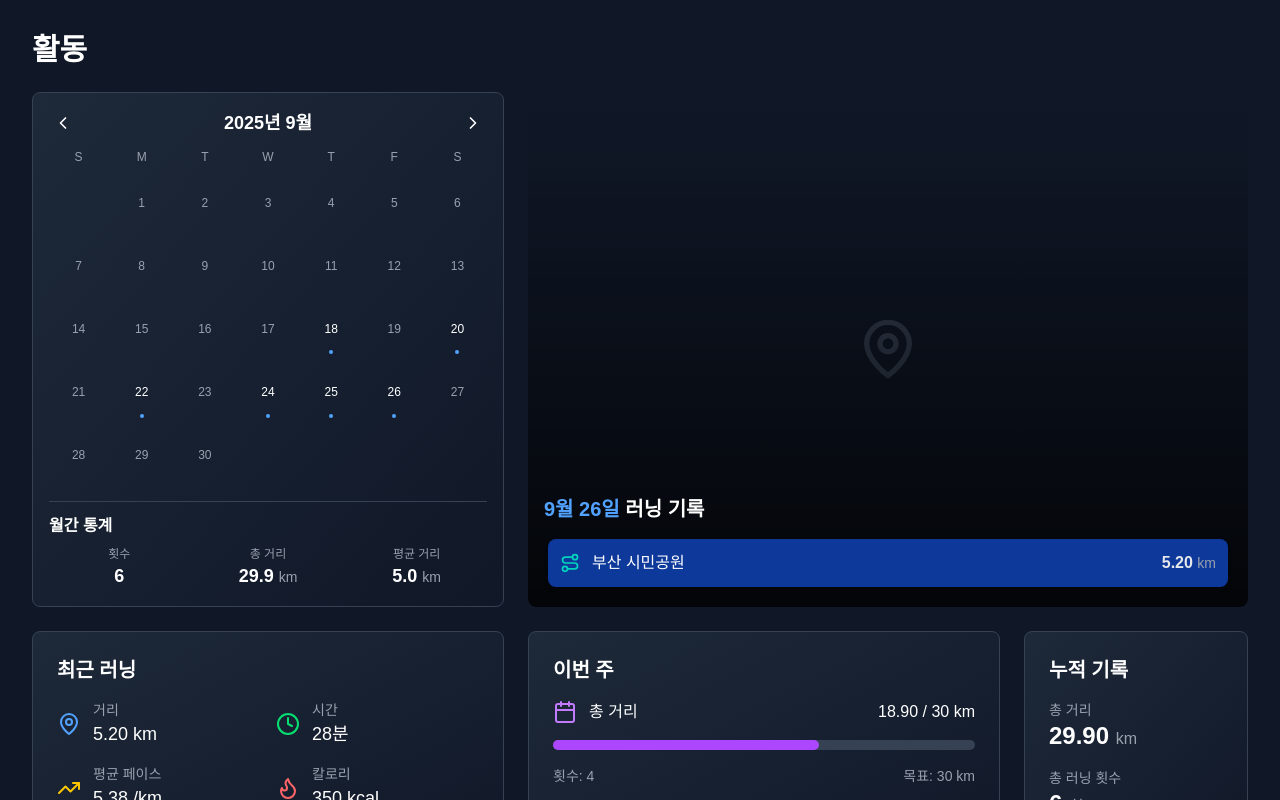
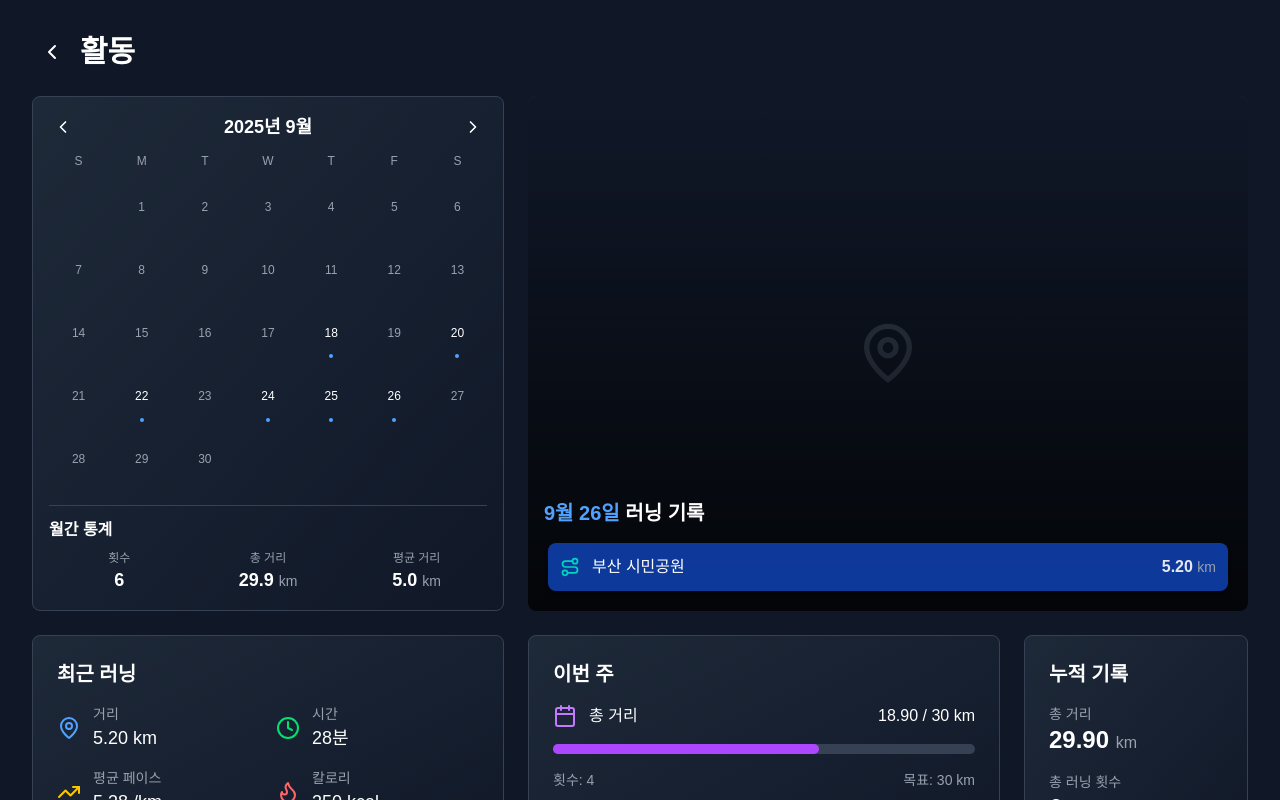
Before and after one commit to sinbin1036/runnging_mate, a Next.js app: page /dashboard in a window 1280 px wide. Shown: the top 800 px of the page. Built offline with nearby package versions, Linux system fonts and the light colour scheme.

Commit message:
feat: 뒤로가기 기능 추가

```diff
--- a/src/app/dashboard/page.tsx
+++ b/src/app/dashboard/page.tsx
@@ -2,6 +2,7 @@
 
 import { useMemo, useState, useEffect } from "react";
 import type { SVGProps } from "react";
+import { useRouter } from "next/navigation";
 // import Image from "next/image";
 
 type Run = {
@@ -344,6 +345,7 @@ function TotalStatsCard({ totalStats }: { totalStats: { totalDistance: number, t
 
 
 export default function DashboardPage() {
+  const router = useRouter();
   // Mock data for runs
   const mockRuns = useMemo(() => {
     const runsData = [
@@ -436,7 +438,15 @@ export default function DashboardPage() {
   return (
     <div className="bg-gray-900 text-white min-h-screen">
       <main className="max-w-7xl mx-auto px-4 sm:px-6 lg:px-8 py-8">
-        <h1 className="text-3xl font-bold mb-6">활동</h1>
+        <div className="flex items-center mb-6">
+          <button
+            onClick={() => router.push('/main')}
+            className="mr-2 p-2 rounded-full hover:bg-gray-700 transition-colors"
+          >
+            <ChevronLeftIcon className="w-6 h-6" />
+          </button>
+          <h1 className="text-3xl font-bold">활동</h1>
+        </div>
 
         <div className="grid grid-cols-1 lg:grid-cols-5 gap-6">
           <div className="lg:col-span-2">
```
